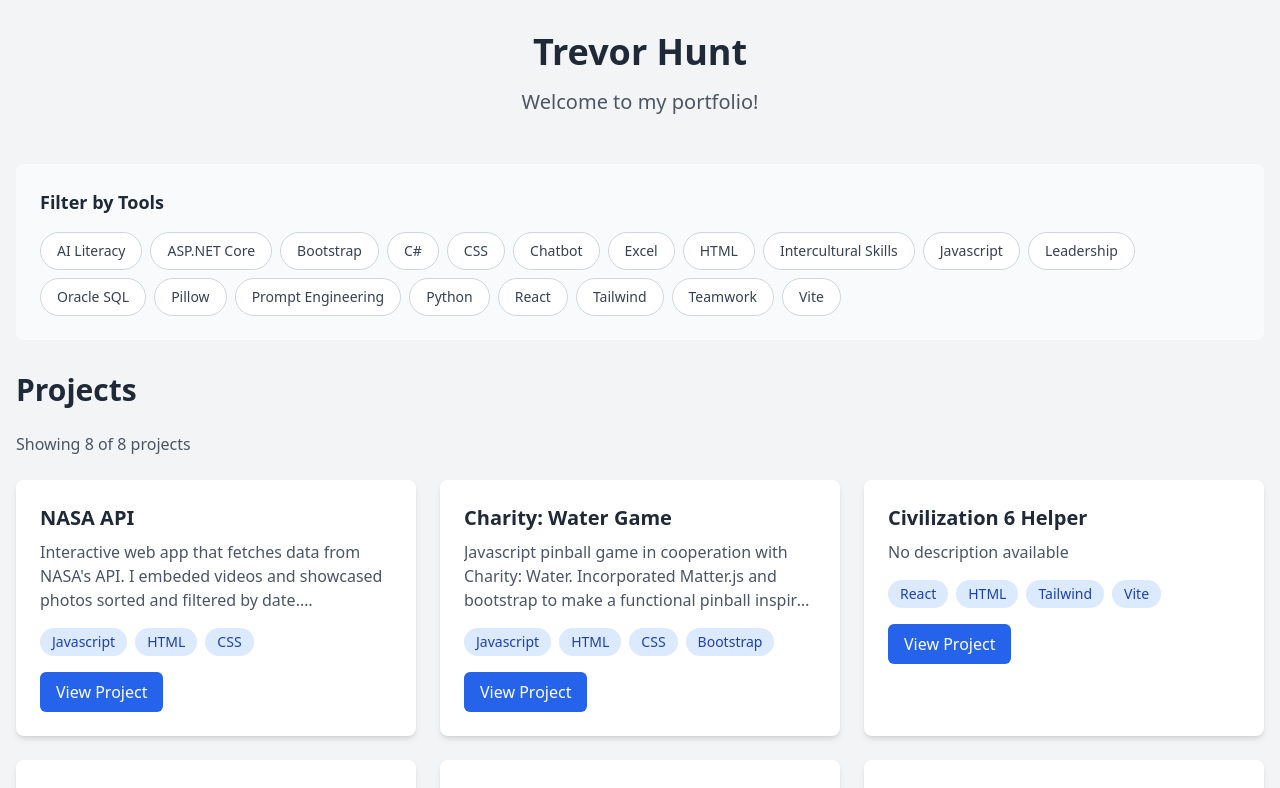
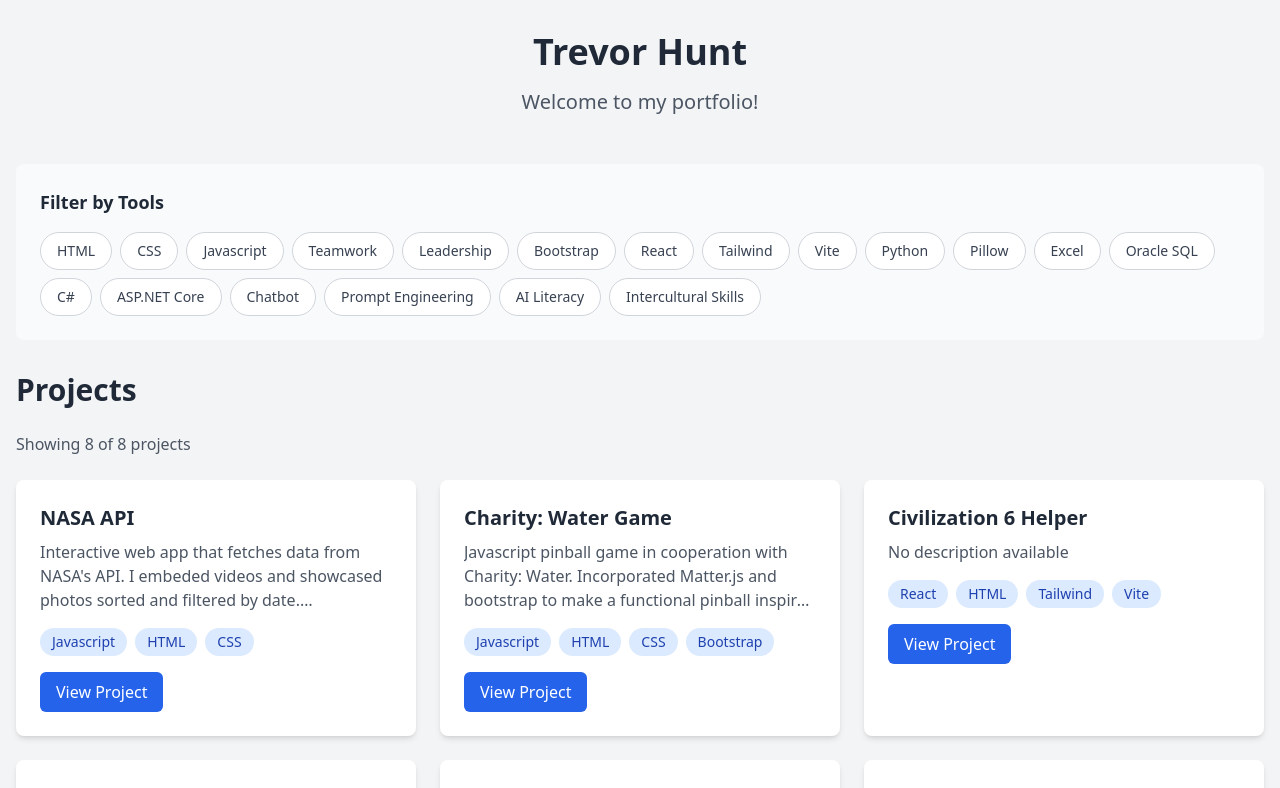
Before and after one commit to huntt3/Trevor-Hunt-Portfolio, a React (Vite) app in the folder Trevor-Hunt-Portfolio/: page / in a window 1280 px wide. Shown: the top 788 px of the page. Built offline with nearby package versions, Linux system fonts and the light colour scheme.

Commit message:
Sorted tools by times used

```diff
--- a/Trevor-Hunt-Portfolio/src/components/Portfolio.tsx
+++ b/Trevor-Hunt-Portfolio/src/components/Portfolio.tsx
@@ -52,16 +52,22 @@ const Portfolio: React.FC = () => {
     return Object.values(certificationData).flat();
   }, [certificationData]);
 
-  // Get all unique tools from both projects and certifications
+  // Get all tools and sort by number of times used (descending)
   const allTools = useMemo(() => {
-    const toolsSet = new Set<string>();
+    const toolCounts: Record<string, number> = {};
     allProjects.forEach((project) => {
-      project.toolsUsed.forEach((tool) => toolsSet.add(tool));
+      project.toolsUsed.forEach((tool) => {
+        toolCounts[tool] = (toolCounts[tool] || 0) + 1;
+      });
     });
     allCertifications.forEach((certification) => {
-      certification.toolsUsed.forEach((tool) => toolsSet.add(tool));
+      certification.toolsUsed.forEach((tool) => {
+        toolCounts[tool] = (toolCounts[tool] || 0) + 1;
+      });
     });
-    return Array.from(toolsSet).sort();
+    return Object.entries(toolCounts)
+      .sort((a, b) => b[1] - a[1])
+      .map(([tool]) => tool);
   }, [allProjects, allCertifications]);
 
   // Filter projects based on selected tools
```
